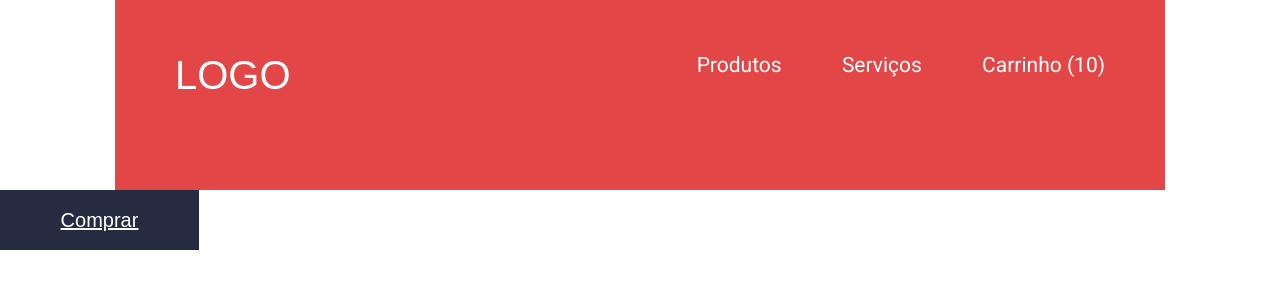
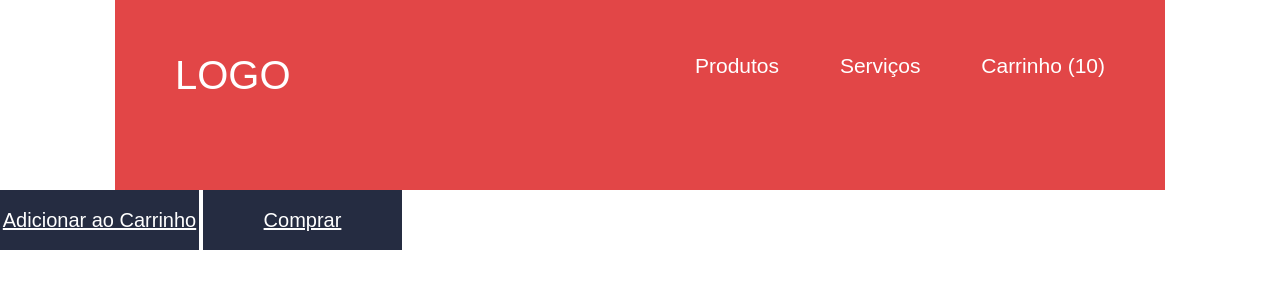
Before and after one commit to rogpires/loja-fone, a plain HTML site: page index.html in a window 1280 px wide. Drawn offline with Linux system fonts and the light colour scheme.

Commit message:
refaturamento de codigo correto

```diff
--- a/header-store.css
+++ b/header-store.css
@@ -1,6 +1,3 @@
-body {
-    font-family: "Roboto", sans-serif;
-  }
   .header-store {
     background-color: #e24647;
     color: #ffffff;
@@ -17,6 +14,7 @@ body {
 
   .navigation {
     font-size: 21px;
+    font-family: Arial, Helvetica, sans-serif;
     float: right;
   }
 
@@ -26,7 +24,7 @@ body {
     margin-left: 55px;
   }
 
-  .last {
+  .last{
     margin-right: 0;
   }
 
@@ -42,7 +40,3 @@ body {
     text-align: center;
 
   }
-
-  #last {
-    margin-right: 0px;
-  }
--- a/index.html
+++ b/index.html
@@ -15,9 +15,10 @@
     <nav class="navigation">
       <a class="action" href="http://www.collabcode.training">Produtos</a>
       <a class="action" href="http://www.collabcode.training">Serviços</a>
-      <a class="action action" href="http://www.collabcode.training">Carrinho (10)</a>
+      <a class="action last" href="http://www.collabcode.training">Carrinho (10)</a>
     </nav>
   </header>
+  <a class="botao" href="comprar.html">Adicionar ao Carrinho</a>
   <a class="botao" href="comprar.html">Comprar</a>
 </body>
 
```
